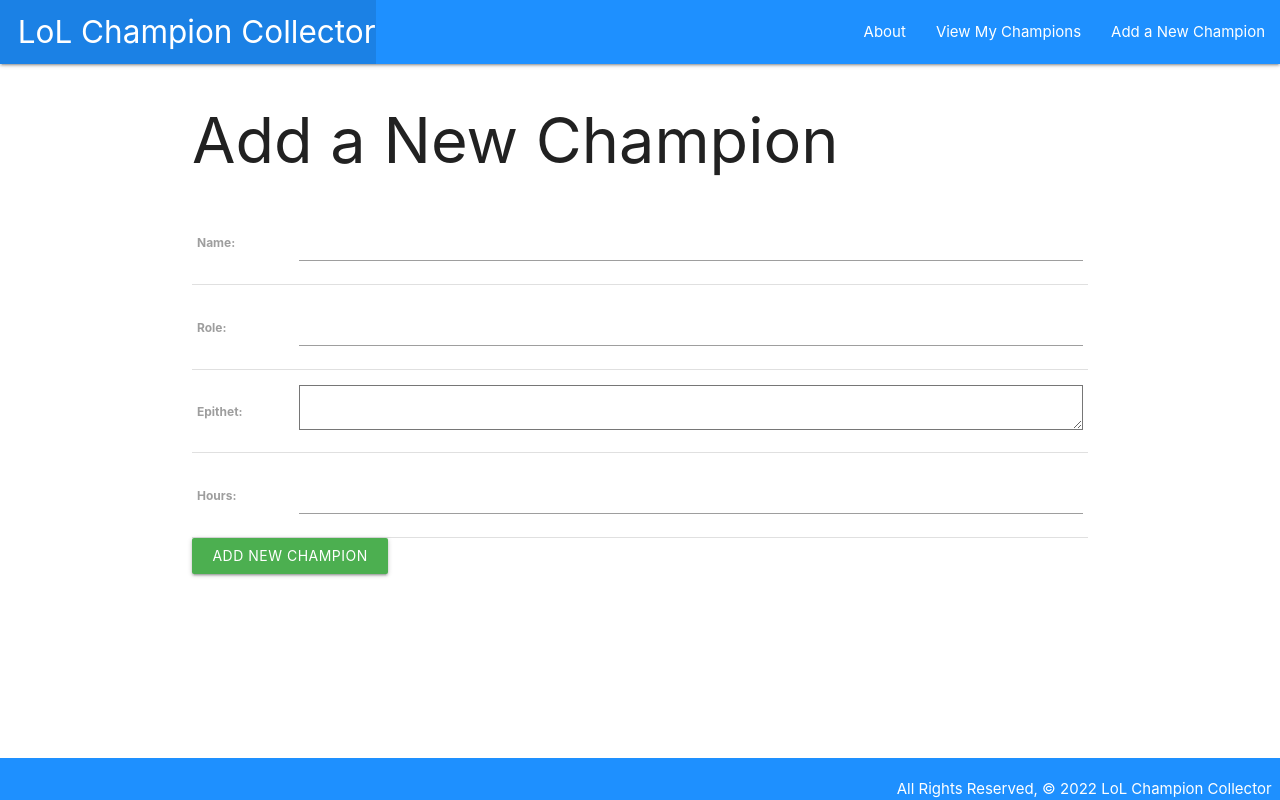
After one commit to acvdoandrew/lol-champion-collector, a Django app: page /champions/create/ in a window 1280 px wide. The commit adds this page. Run offline with Django 4.2, Linux system fonts and the light colour scheme.

Commit message:
finishes create feature

```diff
--- a/main_app/models.py
+++ b/main_app/models.py
@@ -1,5 +1,7 @@
+from audioop import reverse
 from unicodedata import name
 from django.db import models
+from django.urls import reverse
 
 class Champion(models.Model):
     name = models.CharField(max_length=50)
@@ -9,3 +11,6 @@ class Champion(models.Model):
 
     def __str__(self):
         return self.name
+
+    def get_absolute_url(self):
+        return reverse('champions_detail', kwargs={'pk': self.id })
--- a/main_app/templates/base.html
+++ b/main_app/templates/base.html
@@ -28,6 +28,7 @@
           <ul class="right">
             <li><a href="{% url 'about' %}">About</a></li>
             <li><a href="{% url 'champions_index'%}">View My Champions</a></li>
+            <li><a href="{% url 'champions_create'%}">Add a New Champion</a></li>
           </ul>
         </div>
       </nav>
--- /dev/null
+++ b/main_app/templates/main_app/champion_form.html
@@ -0,0 +1,25 @@
+{% extends 'base.html' %}
+
+{% block title %}
+
+Add a new Champion | LoL Champion Collector
+
+{% endblock %}
+
+{% block content %}
+
+{% if object %}
+<h1>Edit {{ object.name }}'s Details</h1>
+{% else %}
+<h1>Add a New Champion</h1>
+{% endif %}
+
+<form action="" method="POST">
+    {% csrf_token %}
+    <table>
+        {{ form.as_table }}
+    </table>
+    <input type="submit" value="{% if object %} Update {% else %} Add New Champion {% endif %}" class="btn green">
+</form>
+
+{% endblock%}
--- a/main_app/urls.py
+++ b/main_app/urls.py
@@ -5,5 +5,6 @@ urlpatterns = [
     path('', views.home, name='home'),
     path('about/', views.about, name='about'),
     path('champions/', views.ChampionList.as_view(), name='champions_index'),
-    path('champions/<int:pk>/', views.ChampionDetail.as_view(), name='champions_detail')
+    path('champions/<int:pk>/', views.ChampionDetail.as_view(), name='champions_detail'),
+    path('champions/create/', views.ChampionCreate.as_view(), name='champions_create'),
 ]
--- a/main_app/views.py
+++ b/main_app/views.py
@@ -13,3 +13,7 @@ class ChampionList(ListView):
 
 class ChampionDetail(DetailView):
     model = Champion
+
+class ChampionCreate(CreateView):
+    model = Champion
+    fields = '__all__'
```
